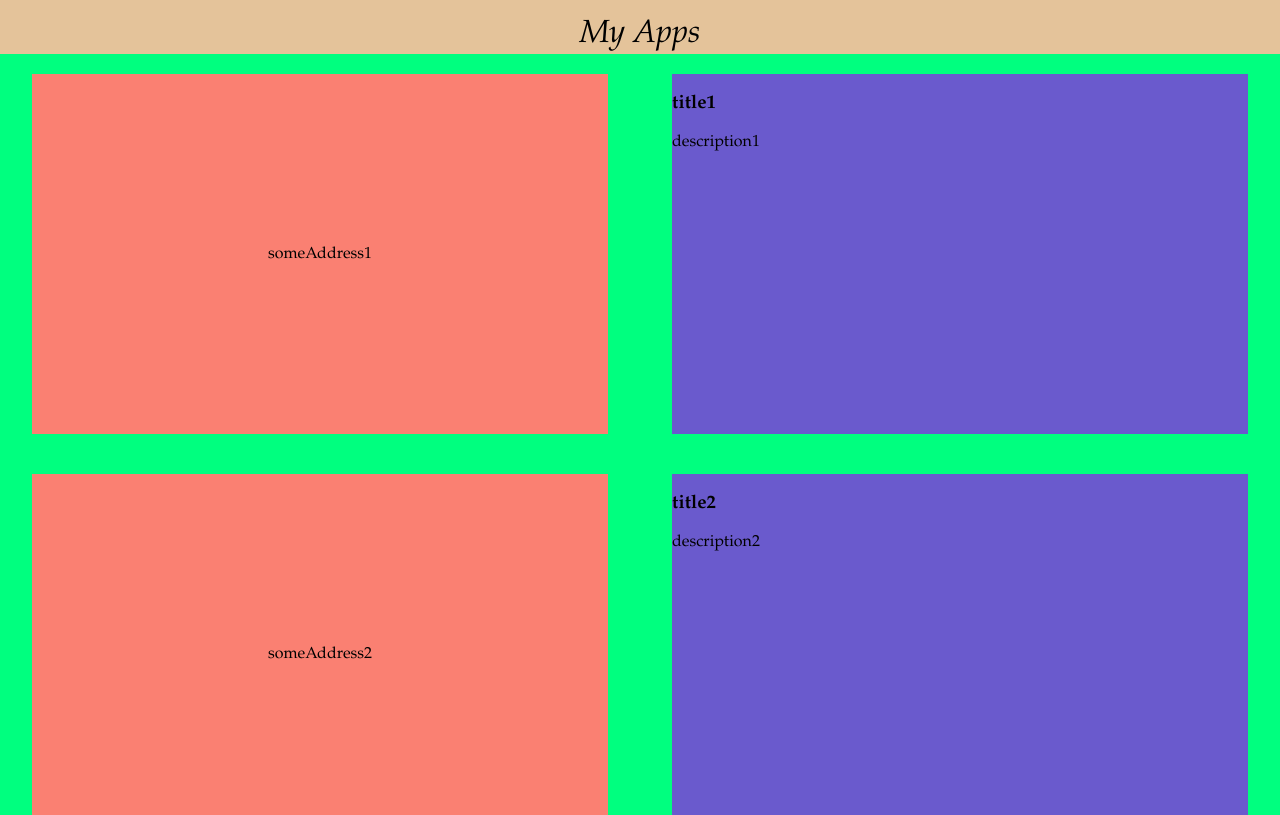
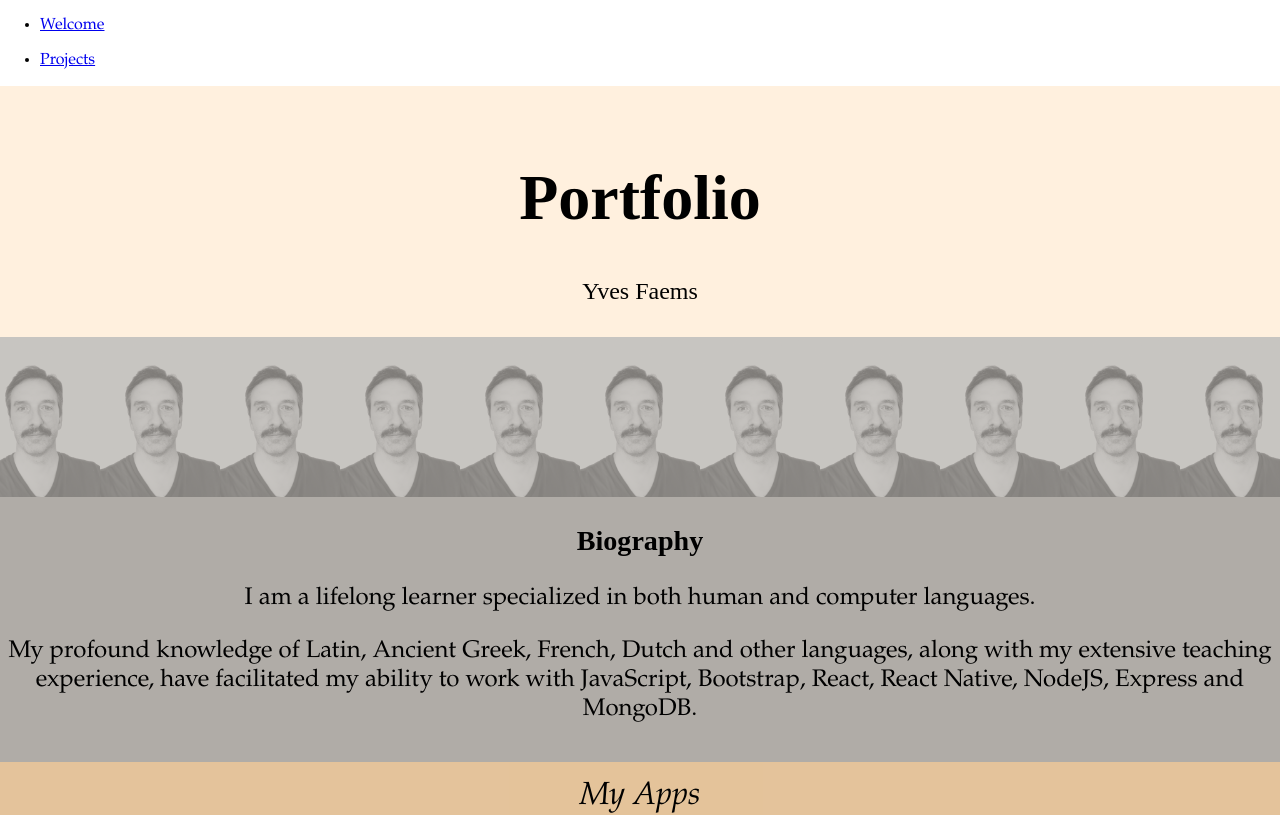
Before and after one commit to Qasper1974/Yves-Faems-portfolio, a React (Create React App) app: page /Welcome in a window 1280 px wide. Shown: the top 815 px of the page. Built offline with nearby package versions, Linux system fonts and the light colour scheme; the HTML template or start-up script is replaced by a standard one.

Commit message:
add MainHeader with Navbar and React Routers

```diff
--- a/package.json
+++ b/package.json
@@ -8,6 +8,7 @@
     "@testing-library/user-event": "^12.8.3",
     "react": "^17.0.2",
     "react-dom": "^17.0.2",
+    "react-router-dom": "^5.2.0",
     "react-scripts": "4.0.3",
     "web-vitals": "^1.1.2"
   },
--- a/src/App.js
+++ b/src/App.js
@@ -1,5 +1,7 @@
 import React, {Fragment} from 'react';
+import {Route, Switch, Redirect} from 'react-router-dom';
 
+import MainHeader from './Components/UI/MainHeader/MainHeader';
 import Header from './Components/Header/Header';
 import Bio from './Components/Bio/Bio';
 import Apps from './Components/Apps/Apps';
@@ -8,10 +10,21 @@ import Projects from './Components/Projects/Projects';
 function App() {
   return (
     <Fragment>
-        {/* <Header />
-        <Bio /> */}
-        <Apps />
-        < Projects />
+        <MainHeader />
+        <Switch>
+            <Route path="/" exact>
+                <Redirect to="/Welcome" />
+            </Route>
+            <Route path="/Welcome">
+                <Header />
+                <Bio />
+                <Apps />
+            </Route>
+            <Route path="/Projects">
+                <Apps />
+                < Projects />
+            </Route>
+        </Switch>
     </Fragment>
   );
 }
--- a/src/Components/Projects/Projects.js
+++ b/src/Components/Projects/Projects.js
@@ -35,13 +35,12 @@ const Projects = (props) => {
                 <div className={classes.parentdiv} key={project.key}>
                     <div className={classes.div1}>{project.picUrl}</div>
                     <div className={classes.div2}>
-                        <h3>{project.title}</h3>
+                        <h2>{project.title}</h2>
                         <p>{project.description}</p>
                     </div>
                 </div>
             )
     })
-
 
     return (
         <Fragment>
--- /dev/null
+++ b/src/Components/UI/MainHeader/MainHeader.js
@@ -0,0 +1,25 @@
+import React from 'react';
+import { Fragment } from "react";
+import { NavLink } from 'react-router-dom'
+
+import classes from './MainHeader.module.css'
+
+const MainHeader = () => {
+
+    return (
+        <Fragment>
+           <header>
+               <nav>
+                   <ul>
+                       <li><NavLink to="/Welcome">Welcome</NavLink></li>
+                   </ul>
+                   <ul>
+                       <li><NavLink to="/Projects">Projects</NavLink></li>
+                   </ul>
+               </nav>
+           </header>
+        </Fragment>
+    )
+}
+
+export default MainHeader
--- a/src/index.js
+++ b/src/index.js
@@ -1,10 +1,14 @@
 import React from 'react';
 import ReactDOM from 'react-dom';
+import { BrowserRouter } from 'react-router-dom';
+
 import './index.css';
 import App from './App';
 
 ReactDOM.render(
-    <App />
+    <BrowserRouter>
+        <App />
+    </BrowserRouter>
 ,
   document.getElementById('root')
 );
```
Also changed, not shown: src/Components/UI/MainHeader/MainHeader.module.css (added), 1 other file (tests, documents, lock files or other folders).
